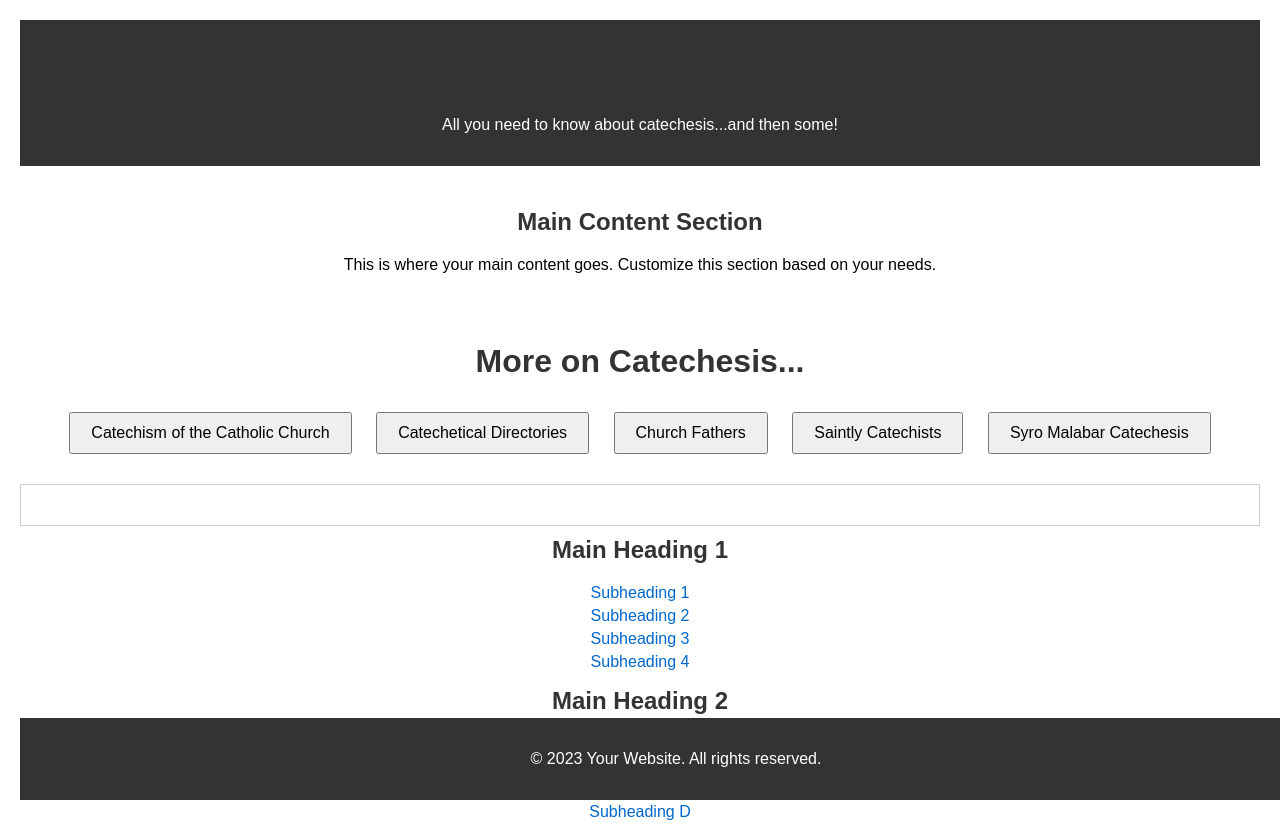
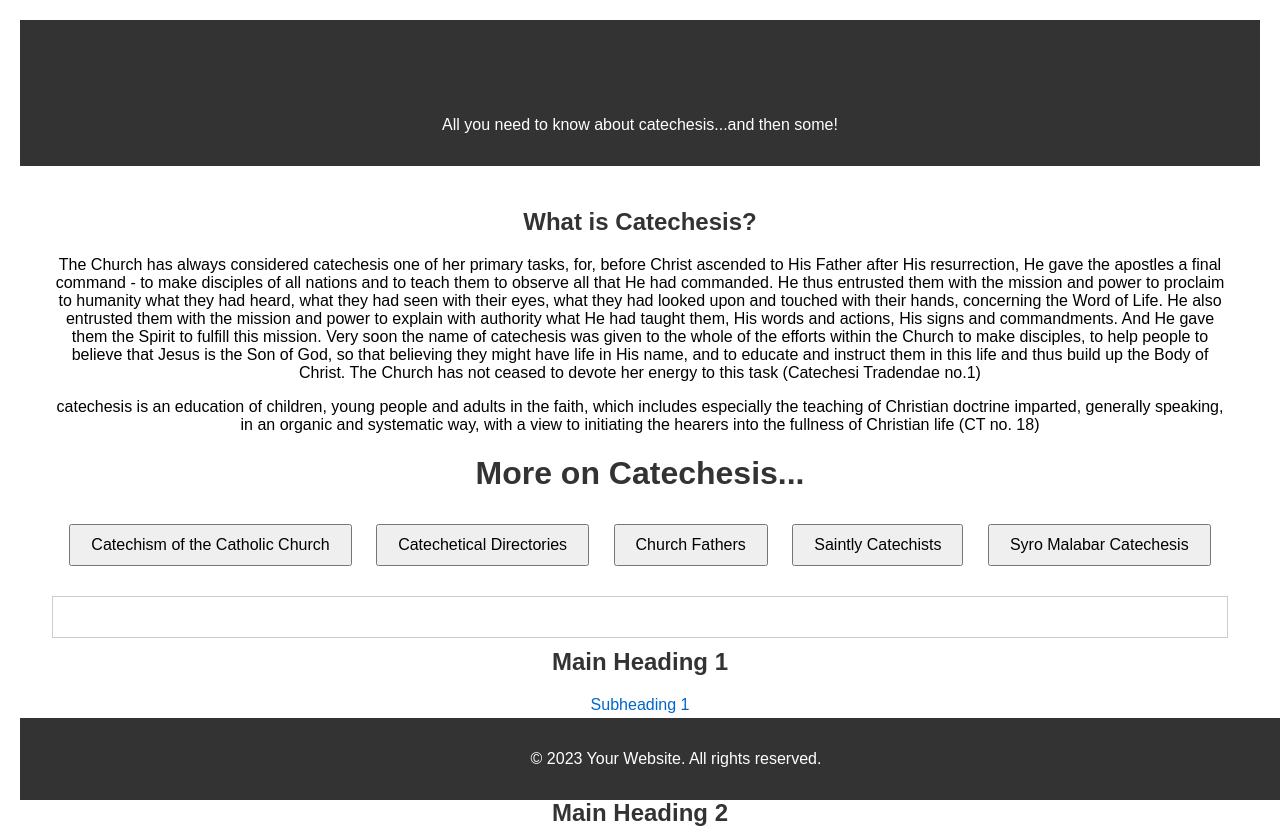
Before and after one commit to SM-catechist/Catechesis, a plain HTML site: page index.html in a window 1280 px wide. Shown: the top 830 px of the page. Drawn offline with Linux system fonts and the light colour scheme.

Commit message:
Update index.html

```diff
--- a/index.html
+++ b/index.html
@@ -41,17 +41,12 @@
     </header>
 
     <main>
-        <h2>Main Content Section</h2>
-        <p>This is where your main content goes. Customize this section based on your needs.</p>
-        <!-- Add more content here -->
-    </main>
+        <h2>What is Catechesis?</h2>
+        <p>The Church has always considered catechesis one of her primary tasks, for, before Christ ascended to His Father after His resurrection, He gave the apostles a final command - to make disciples of all nations and to teach them to observe all that He had commanded. He thus entrusted them with the mission and power to proclaim to humanity what they had heard, what they had seen with their eyes, what they had looked upon and touched with their hands, concerning the Word of Life. He also entrusted them with the mission and power to explain with authority what He had taught them, His words and actions, His signs and commandments. And He gave them the Spirit to fulfill this mission.
 
-    <footer>
-        <p>&copy; 2023 Your Website. All rights reserved.</p>
-    </footer>
-</body>
-</html>
+Very soon the name of catechesis was given to the whole of the efforts within the Church to make disciples, to help people to believe that Jesus is the Son of God, so that believing they might have life in His name, and to educate and instruct them in this life and thus build up the Body of Christ. The Church has not ceased to devote her energy to this task (Catechesi Tradendae no.1) </p>
 
+        <p>catechesis is an education of children, young people and adults in the faith, which includes especially the teaching of Christian doctrine imparted, generally speaking, in an organic and systematic way, with a view to initiating the hearers into the fullness of Christian life (CT no. 18)</p>
 
 <!DOCTYPE html>
 <html lang="en">
@@ -176,7 +171,13 @@
         <li><a href="https://example.com/page12">Subheading W</a></li>
     </ul>
 
+   </main>
 
+    <footer>
+        <p>&copy; 2023 Your Website. All rights reserved.</p>
+    </footer>
+</body>
+</html>
 
 </body>
 </html>
```
